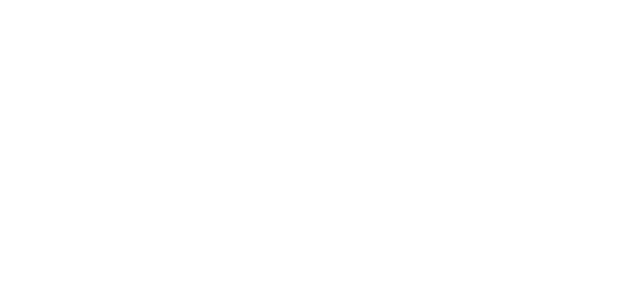
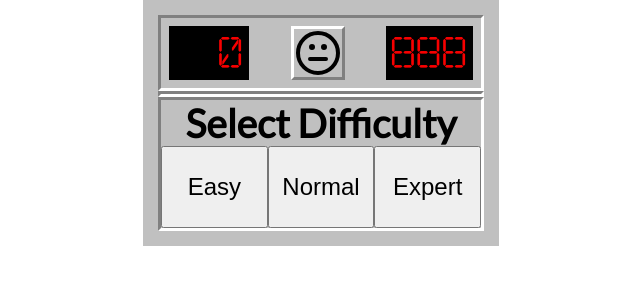
Before and after one commit to oemak/TIN-minesweeper, a plain HTML site: page index.html in a window 1280 px wide. Shown: the whole page, without its empty margins (319-959 px from the left). Drawn offline with Linux system fonts and the light colour scheme.

Commit message:
add game board and styling

```diff
--- /dev/null
+++ b/css/style.css
@@ -0,0 +1,158 @@
+:root {
+    --primary-color: #c0c0c0;
+    --primary-color--dark: #808080;
+    --alarm-color: #f80000;
+}
+
+@font-face {
+    font-family: DIGITALDREAM;
+    src: url('../assets/DIGITALDREAM.ttf')
+}
+
+*,
+*::after,
+*::before {
+    margin: 0;
+    padding: 0;
+    box-sizing: inherit;
+}
+
+body {
+    font-family: 'Lato', sans-serif;
+    box-sizing: border-box;
+}
+
+html {
+    font-size: 62.5%;
+}
+
+.game {
+    background-color: var(--primary-color);
+    padding: 1.5rem;
+    max-width: 35.6rem;
+    margin-left: auto;
+    margin-right: auto;
+}
+
+.game__board {
+    display: flex;
+    flex-wrap: wrap;
+}
+
+.header {
+    display: flex;
+    justify-content: space-between;
+    padding: 0.8rem;
+}
+
+.header__counter {
+    background-color: #000;
+    color: var(--alarm-color);
+    padding: 0.5rem;
+    font-family: 'DIGITALDREAM', sans-serif;
+    font-size: 3.2rem;
+    min-width: 8rem;
+    display: flex;
+    justify-content: flex-end;
+    align-items: center;
+}
+
+.header__reset {
+    display: flex;
+    align-items: center;
+    justify-content: center;
+    outline: none;
+    background-color: var(--primary-color);
+}
+
+.header__button {
+    width: 4.8rem;
+    height: 4.8rem;
+    cursor: pointer;
+}
+
+.panel__header {
+    text-align: center;
+    font-size: 2.6rem;
+}
+
+.panel__buttons {
+    display: flex;
+}
+
+.button {
+    flex: 1;
+    padding-top: 2.5rem;
+    padding-bottom: 2.5rem;
+    cursor: pointer;
+    font-size: 2.4rem;
+}
+
+.modal {
+    position: fixed;
+    top: 0;
+    left: 0;
+    width: 100vw;
+    height: 100vh;
+    display: flex;
+    align-items: center;
+    justify-content: center;
+    background-color: rgba(0, 0, 0, 0.8);
+}
+
+.modal__content {
+    width: 50vw;
+    height: 50vh;
+    background-color: #fff;
+    display: flex;
+    flex-direction: column;
+    align-items: center;
+    justify-content: space-around;
+}
+
+.modal__text {
+    font-size: 4.8rem;
+    text-align: center;
+}
+
+.modal__button {
+    cursor: pointer;
+    background-color: transparent;
+    color: #000;
+    border: 0.3rem solid #000;
+    padding: 1rem 2rem;
+    font-size: 2.4rem;
+    outline: none;
+    display: flex;
+    justify-content: center;
+    align-items: center;
+    transition: background-color 0.1s ease-in, color 0.1s ease-in, border-color 0.1s ease-in;
+}
+
+.modal__button:hover {
+    background-color: #000;
+    color: #fff;
+    border-color: #000;
+}
+
+.border {
+    border: 0.3rem solid;
+}
+
+.border--convex {
+    border-color: var(--primary-color--dark) #fff #fff var(--primary-color--dark);
+}
+
+.border--concave {
+    border-color: #fff var(--primary-color--dark) var(--primary-color--dark) #fff;
+}
+
+.cell {
+    width: 4rem;
+    height: 4rem;
+    cursor: pointer;
+}
+
+.hide {
+    visibility: hidden;
+}
--- a/index.html
+++ b/index.html
@@ -2,9 +2,42 @@
 <html lang="en">
 <head>
     <meta charset="UTF-8">
-    <title>Title</title>
+    <meta name="viewport" content="width=device-width, initial-scale=1.0">
+    <title>Minesweeper</title>
+    <link rel="stylesheet" href="./css/style.css">
+    <link href="https://fonts.googleapis.com/css2?family=Lato&display=swap" rel="stylesheet">
 </head>
 <body>
+    <main class="game">
+        <header class="header border border--convex">
+            <article class="header__counter">0</article>
+            <button class="header__reset border border--concave">
+                <svg class="header__button">
+                    <use href="./assets/sprite.svg#neutral"></use>
+                </svg>
+            </button>
+            <article class="header__counter">888</article>
+        </header>
+        <article class="game__board border border--convex">
 
+        </article>
+        <article class="game__panel border border--convex">
+            <header class="panel__header">
+                <h1 class="panel__heading">Select Difficulty</h1>
+            </header>
+            <section class="panel__buttons">
+                <button class="button">Easy</button>
+                <button class="button">Normal</button>
+                <button class="button">Expert</button>
+            </section>
+        </article>
+        <article class="modal hide">
+            <section class="modal__content">
+                <h2 class="modal__text">You won!</h2>
+                <button class="modal__button">Play again!</button>
+            </section>
+        </article>
+    </main>
+    <script type="model" src="./js/game.js"></script>
 </body>
 </html>
```
Also changed, not shown: js/game.js (added, +14 -0 lines).
